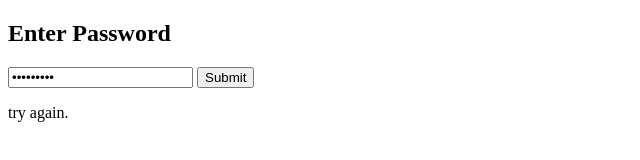
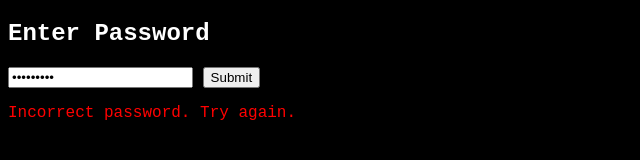
Before and after one commit to adotbreez/llletter, a plain HTML site: page index.html in a window 1280 px wide. Both pictures are taken after typing "Sample123" into the empty fields and a click on the button "Submit". Shown: the whole page, without its empty margins (0-640 px from the left). Drawn offline with Linux system fonts and the light colour scheme.

Commit message:
Update index.html

```diff
--- a/index.html
+++ b/index.html
@@ -2,6 +2,16 @@
 <html>
 <head>
     <title>Password Protected</title>
+    <style>
+        body {
+            background-color: black;
+            color: white;
+            font-family: 'Courier New', Courier, monospace;
+        }
+        #error {
+            color: red;
+        }
+    </style>
 </head>
 <body>
     <h2>Enter Password</h2>
@@ -13,9 +23,12 @@
         function checkPassword() {
             const password = document.getElementById('password').value;
             if (password === '111819') {
-                window.location.href = 'letter.html';
+                document.getElementById('error').innerText = '';
+                setTimeout(() => {
+                    window.location.href = 'letter.html';
+                }, 1000); // 1-second delay for smooth transition
             } else {
-                document.getElementById('error').innerText = 'try again.';
+                document.getElementById('error').innerText = 'Incorrect password. Try again.';
             }
         }
     </script>
```
